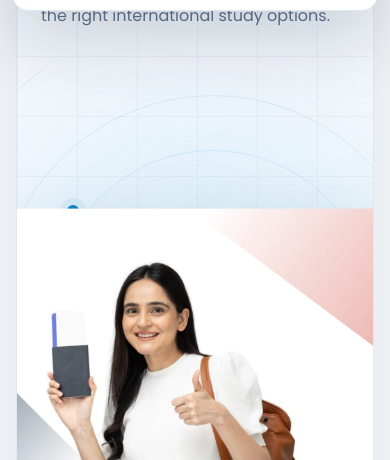
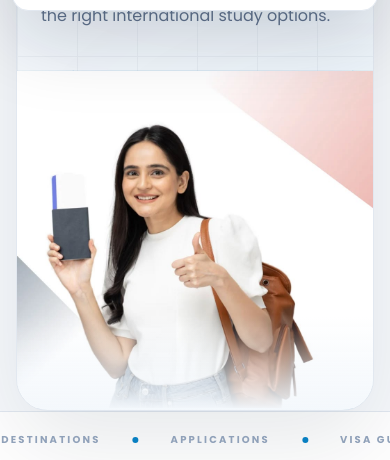
Before and after one commit to sandip-dev-max/Everest-StudyAbroad-Web, a Next.js app: page / in a window 390 px wide. Shown: the part 821-1281 px from the top of the page. Built offline with nearby package versions, Linux system fonts and the light colour scheme; no server answers.

Commit message:
Fix mobile hero overflow

```diff
--- a/app/page.tsx
+++ b/app/page.tsx
@@ -168,7 +168,7 @@ export default function Home() {
               {/* ======================================================
                   RIGHT VISUAL
               ====================================================== */}
-              <div className="relative min-h-[500px] overflow-hidden lg:min-h-[680px]">
+              <div className="relative min-h-[340px] overflow-hidden sm:min-h-[500px] lg:min-h-[680px]">
                 {/* Orbital circles */}
                 <div className="absolute left-[55%] top-[48%] h-[430px] w-[430px] -translate-x-1/2 -translate-y-1/2 rounded-full border border-[#087FC1]/10 sm:h-[540px] sm:w-[540px]" />
 
@@ -270,7 +270,7 @@ export default function Home() {
                   <img
                     src="/assets/hero-student-girl.png"
                     alt="Student planning to study abroad"
-                    className="relative z-10 h-[128%] w-[128%] translate-y-[9%] object-contain object-center drop-shadow-[0_30px_35px_rgba(7,26,53,.18)] lg:h-[145%] lg:w-[145%]"
+                    className="relative z-10 h-auto w-full max-w-[520px] object-contain object-center drop-shadow-[0_30px_35px_rgba(7,26,53,.18)] sm:h-[128%] sm:w-[128%] sm:translate-y-[9%] lg:h-[145%] lg:w-[145%]"
                   />
 
                   <div className="pointer-events-none absolute inset-x-0 bottom-0 z-30 h-24 bg-gradient-to-t from-[#F4F8FC] via-[#F4F8FC]/55 to-transparent" />
```
